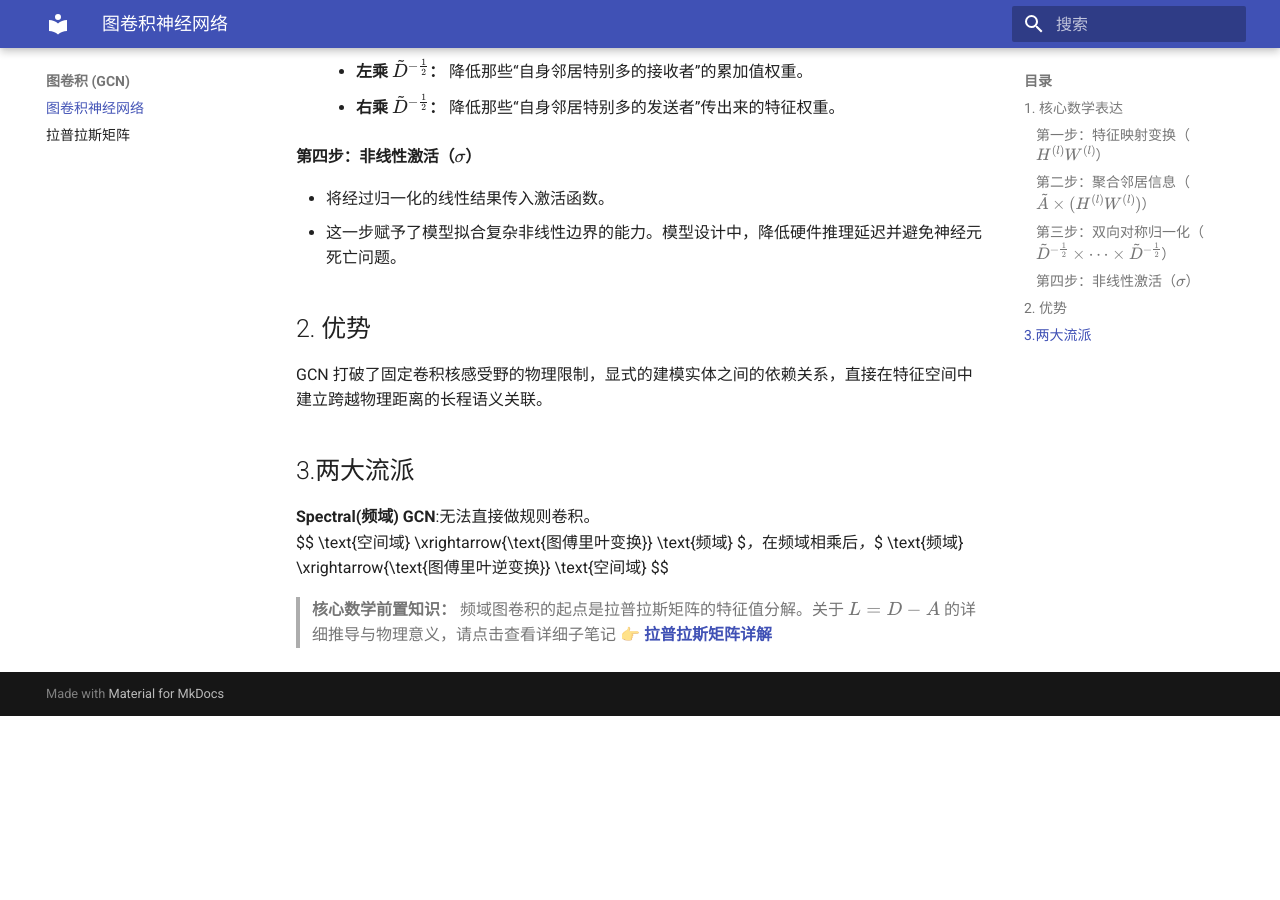
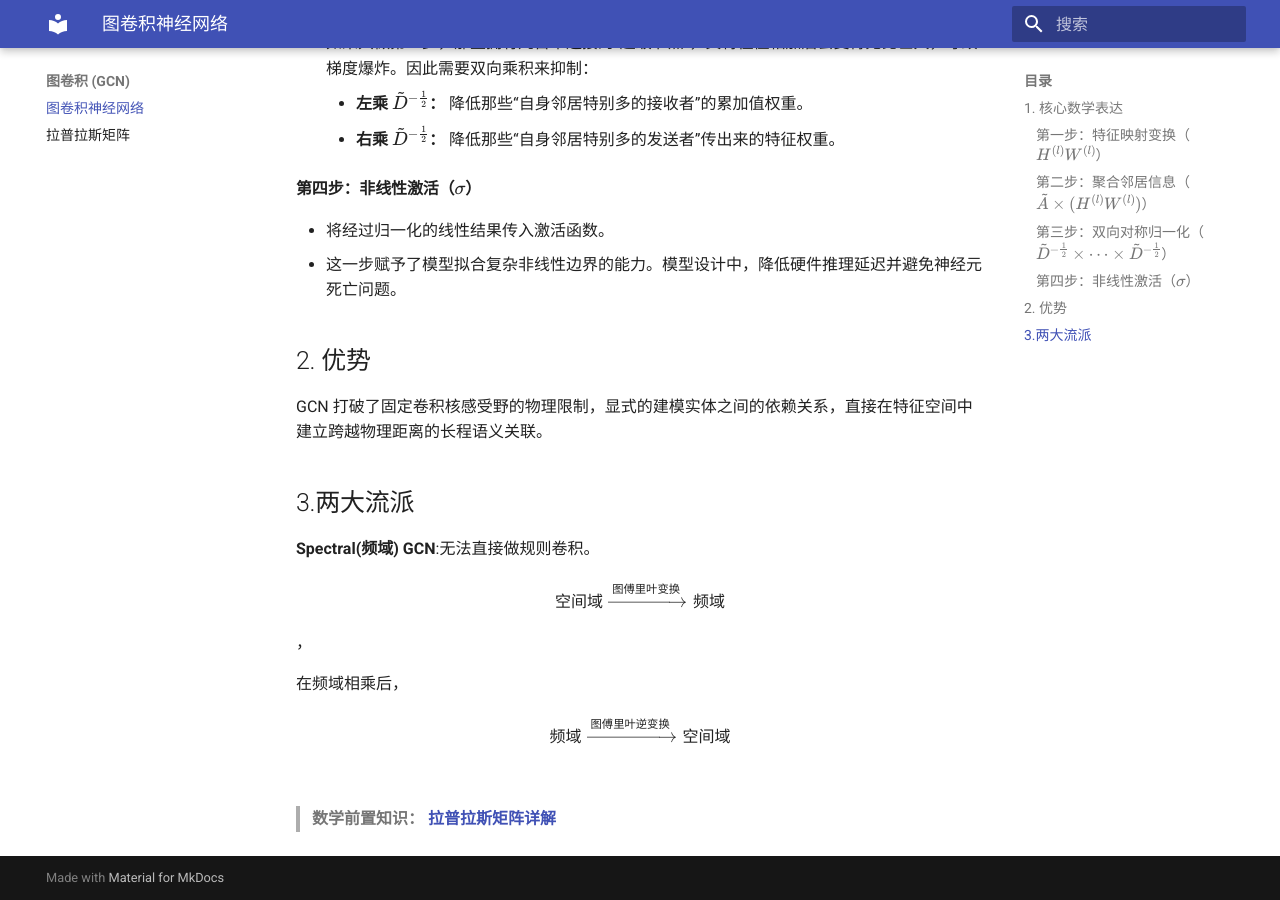
Before and after one commit to Sunny0jialiangzhang/fundamental-model, an MkDocs documentation site: the page built from docs/GCN/graph-convolution.md, in a window 1280 px wide and 900 px high, scrolled down 1192 px. Built offline with MkDocs 1.6.1 and Material for MkDocs 9.7.7, drawn with Linux system fonts in a browser that asks for light colours; before the commit the page ends 1908 px from its top, so only the background shows below that.

Commit message:
GCN更新

```diff
--- a/docs/GCN/graph-convolution.md
+++ b/docs/GCN/graph-convolution.md
@@ -1,7 +1,9 @@
 # 图卷积神经网络 (GCN)
 
 CNN 每个pixel都有固定邻居 ，图卷积处理不规则的拓扑结构（如分子结构、复杂背景下多个实体的关系）。<br>
+
 ![图卷积研究对象](gcn other/图卷积用图/多节点图.png)
+
 GCN由Node和Edge组成，每次操作让Node了解它邻居的特征，然后更新自己的状态。<br>
 **第一步聚合**：收集所有与当前节点相连的邻居节点特征。<br>
 **第二步更新**：邻居特征和自身特征结合，通过权重矩阵和非线性激活函数，生成当前节点新特征。<br>
@@ -42,7 +44,11 @@ GCN 打破了固定卷积核感受野的物理限制，显式的建模实体之
 
 ## 3.两大流派
 **Spectral(频域) GCN**:无法直接做规则卷积。<br>
+
 $$ \text{空间域} \xrightarrow{\text{图傅里叶变换}} \text{频域} $$，
-在频域相乘后，$$ \text{频域} \xrightarrow{\text{图傅里叶逆变换}} \text{空间域} $$<br>
-> **核心数学前置知识：**
-> 频域图卷积的起点是拉普拉斯矩阵的特征值分解。关于 $L = D - A$ 的详细推导与物理意义，请点击查看详细子笔记 👉 **[拉普拉斯矩阵详解](gcn other/laplacian-matrix.md)**
+
+在频域相乘后，
+
+$$ \text{频域} \xrightarrow{\text{图傅里叶逆变换}} \text{空间域} $$<br>
+
+> **数学前置知识： [拉普拉斯矩阵详解](gcn other/laplacian-matrix.md)**
```
